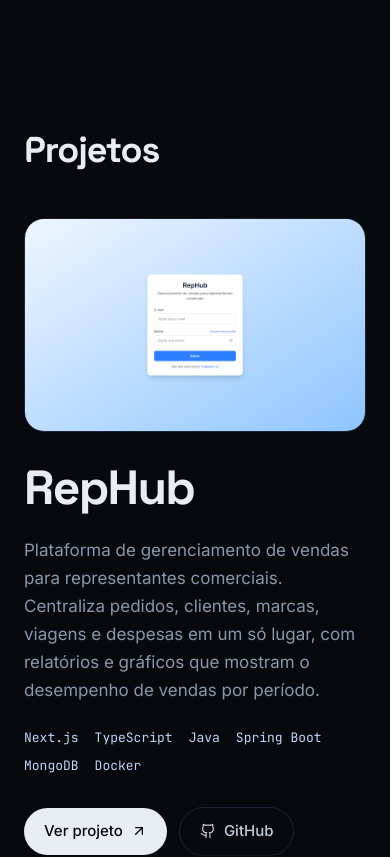
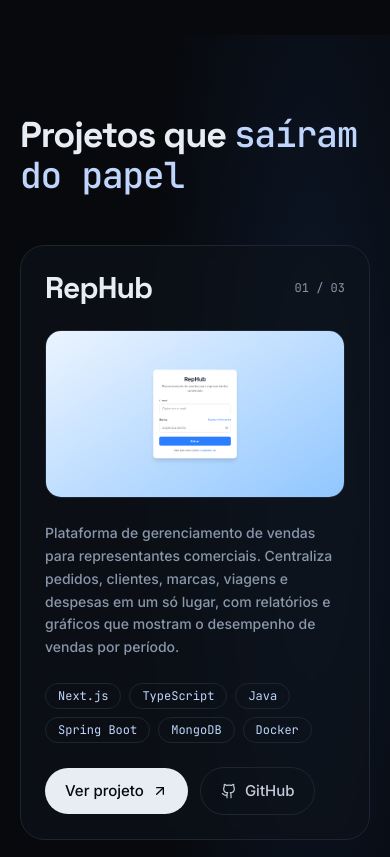
Before and after one commit to kauanguilhermesantos/portfolio, a React (Vite) app: page / in a window 390 px wide. Shown: the part 4800-5657 px from the top of the page. Built offline with nearby package versions, Linux system fonts and the light colour scheme.

Commit message:
layout com índice e card ativo na rolagem

```diff
--- a/src/components/ProjetosSection.jsx
+++ b/src/components/ProjetosSection.jsx
@@ -1,4 +1,5 @@
-import { ArrowUpRight, Github } from "lucide-react"
+import { useEffect, useRef, useState } from "react"
+import { ArrowUpRight, Github, MessageCircle } from "lucide-react"
 
 const projetos = [
   {
@@ -31,49 +32,102 @@ const projetos = [
 ]
 
 export default function ProjetosSection() {
+  const [ativo, setAtivo] = useState(0)
+  const cards = useRef([])
+
+  useEffect(() => {
+    // o card que cruza a faixa central da tela vira o ativo (funciona mesmo com card mais alto que a tela)
+    const observer = new IntersectionObserver(
+      (entradas) =>
+        entradas.forEach((e) => e.isIntersecting && setAtivo(Number(e.target.dataset.indice))),
+      { rootMargin: "-45% 0px -45% 0px" }
+    )
+    cards.current.forEach((el) => observer.observe(el))
+    return () => observer.disconnect()
+  }, [])
+
   return (
-    <section id="projetos" className="scroll-mt-20">
-      <div className="mx-auto flex max-w-7xl flex-col gap-12 px-6 py-24 md:gap-16 md:px-12 md:py-32">
-        <div className="flex flex-col gap-5">
-          <h2 data-revelar style={{ "--atraso": "100ms" }} className="font-display text-4xl font-bold leading-[1.08] tracking-[-0.03em] text-fg md:text-5xl">
-            Projetos
+    <section
+      id="projetos"
+      className="relative scroll-mt-20 bg-[radial-gradient(ellipse_60%_50%_at_80%_20%,rgba(59,130,246,0.12),transparent_70%)] px-5 py-20 md:px-10 md:py-32 lg:px-16"
+    >
+      <div className="mx-auto grid max-w-7xl gap-12 lg:grid-cols-[400px_1fr] lg:gap-24 xl:grid-cols-[460px_1fr] xl:gap-32">
+        <div className="lg:sticky lg:top-0 lg:flex lg:h-screen lg:flex-col lg:justify-between lg:py-32">
+          <h2 data-revelar className="font-display text-4xl font-bold leading-[1.1] tracking-[-0.03em] text-fg lg:text-[52px]">
+            Projetos que{" "}
+            <em className="font-mono font-medium not-italic text-accent-soft">
+              saíram do papel
+            </em>
           </h2>
+
+          <ul className="hidden flex-col gap-2 lg:flex">
+            {projetos.map((p, i) => (
+              <li key={p.title}>
+                <button
+                  type="button"
+                  onClick={() => cards.current[i].scrollIntoView({ behavior: "smooth", block: "center" })}
+                  className={`flex w-full items-center gap-4 rounded-xl px-5 py-4 text-left font-display text-lg transition-all duration-500 ease-suave ${
+                    ativo === i ? "translate-x-2 bg-surface text-fg" : "bg-surface/40 text-fg/40 hover:text-fg/70"
+                  }`}
+                >
+                  <span className={`font-mono text-xs transition-colors ${ativo === i ? "text-accent" : ""}`}>0{i + 1}</span>
+                  {p.title}
+                </button>
+              </li>
+            ))}
+          </ul>
+
+          <div className="hidden w-fit items-center gap-4 rounded-xl border border-white/5 bg-black/25 py-1 pl-6 pr-1 backdrop-blur-md lg:flex">
+            <span className="text-sm font-medium text-fg">Tem uma ideia em mente?</span>
+            <a
+              href="#contato"
+              className="flex items-center gap-2 rounded-xl bg-accent px-5 py-2.5 text-sm font-medium text-white transition-colors hover:bg-blue-500"
+            >
+              <MessageCircle className="h-4 w-4" />
+              Vamos conversar
+            </a>
+          </div>
         </div>
 
-        <div className="flex flex-col gap-20 md:gap-24">
-          {projetos.map((project, index) => (
+        <div className="flex flex-col gap-10 md:gap-16 lg:py-[20vh]">
+          {projetos.map((project, i) => (
             <article
               key={project.title}
-              className={`group flex flex-col gap-8 lg:items-center lg:gap-[72px] ${index % 2 ? "lg:flex-row-reverse" : "lg:flex-row"}`}
+              ref={(el) => (cards.current[i] = el)}
+              data-indice={i}
+              data-revelar="direita"
+              className="group flex flex-col gap-6 rounded-3xl border border-line bg-surface/70 p-6 backdrop-blur-sm md:p-10"
             >
+              <div className="flex items-center justify-between">
+                <h3 className="font-display text-3xl font-bold tracking-[-0.03em] text-fg md:text-4xl">{project.title}</h3>
+                <span className="font-mono text-xs text-muted">0{i + 1} / 0{projetos.length}</span>
+              </div>
+
               <a
-                data-revelar="imagem"
                 href={project.liveUrl}
                 target="_blank"
                 rel="noopener noreferrer"
-                className="aspect-[16/10] overflow-hidden rounded-[20px] border border-line bg-surface lg:w-[56%] lg:shrink-0"
+                className="aspect-video overflow-hidden rounded-2xl border border-line bg-black/30"
               >
                 <img
                   src={project.image}
                   alt={project.title}
-                  className="h-full w-full object-cover transition-transform duration-500 group-hover:scale-[1.03]"
+                  className="h-full w-full object-cover transition-transform duration-700 ease-saida group-hover:scale-[1.04]"
                   loading="lazy"
                 />
               </a>
 
-              <div data-revelar style={{ "--atraso": "250ms" }} className="flex flex-col gap-6">
-                <h3 className="font-display text-5xl font-bold tracking-[-0.035em] text-fg md:text-[56px]">
-                  {project.title}
-                </h3>
-                <p className="text-[17px] leading-7 text-muted">{project.description}</p>
+              <p className="text-sm font-medium leading-relaxed text-muted md:text-base">{project.description}</p>
 
-                <ul className="flex flex-wrap gap-x-4 gap-y-2 font-mono text-[13px] text-accent-soft">
+              <ul className="flex flex-wrap gap-2 font-mono text-xs text-accent-soft">
                 {project.technologies.map((tech) => (
-                    <li key={tech}>{tech}</li>
+                  <li key={tech} className="rounded-full border border-line px-3 py-1">
+                    {tech}
+                  </li>
                 ))}
               </ul>
 
-                <div className="flex flex-wrap items-center gap-3 pt-2">
+              <div className="flex flex-wrap items-center gap-3">
                 <a
                   href={project.liveUrl}
                   target="_blank"
@@ -93,7 +147,6 @@ export default function ProjetosSection() {
                   GitHub
                 </a>
               </div>
-              </div>
             </article>
           ))}
         </div>
```
Lines whose indentation alone changed are shown as unchanged.
